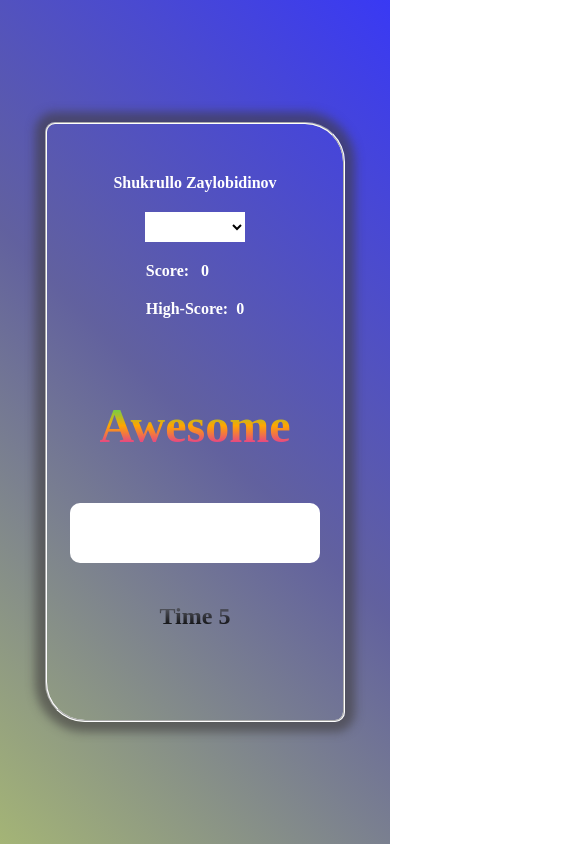
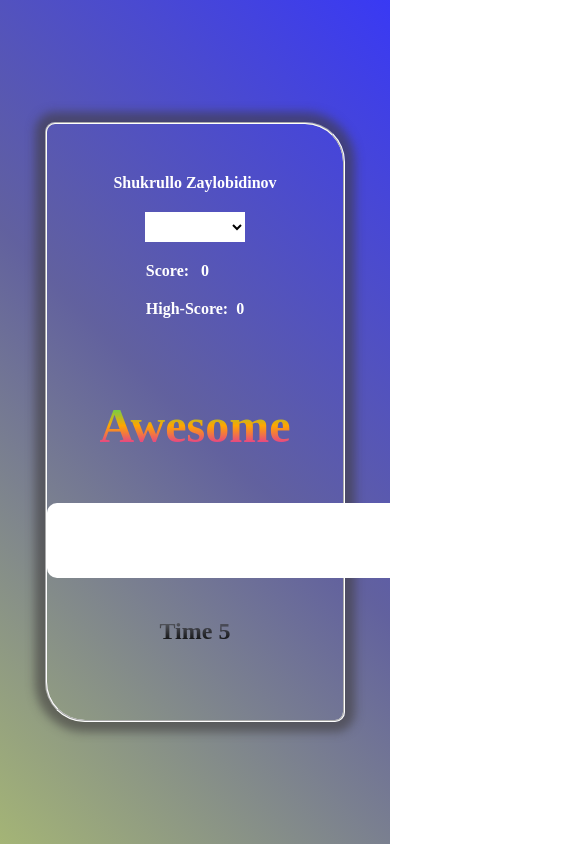
Before and after one commit to frontendsd/typing-speed, a plain HTML site: page index.html in a window 390 px wide. Shown: the top 844 px of the page, 585 px wide, since content can reach past the window. Drawn offline with Linux system fonts and the light colour scheme; no server answers.

Commit message:
typing speed

```diff
--- a/css/main.css
+++ b/css/main.css
@@ -210,10 +210,7 @@ body {
         margin-bottom: 40px;
         border: none;
         border-radius: 10px;
-        /* padding: 15px 25px; */
-        font-size: 24px;
-        width: 250px;
-        height: 50px;
+        padding: 15px 25px;
         -webkit-border-radius:;
         -moz-border-radius:;
         -ms-border-radius:;
--- a/js/app.js
+++ b/js/app.js
@@ -22,6 +22,7 @@ let randomEl
 const api = 'https://random-words-api.vercel.app/word'
 function randomNewWord() {
     fetch(api).then((data) => {
+
         return data.json()
     })
     .then(getWords)
```
